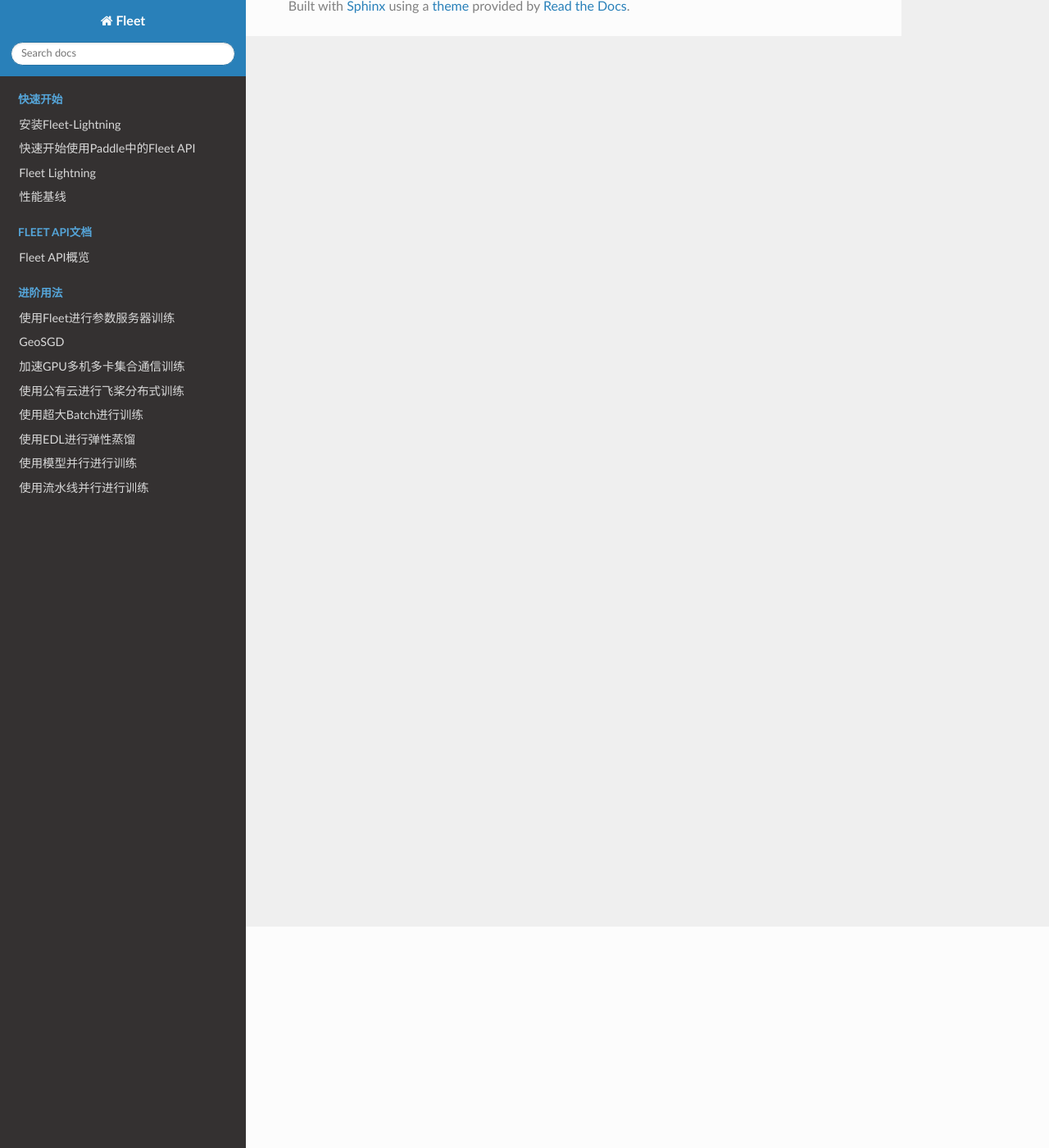
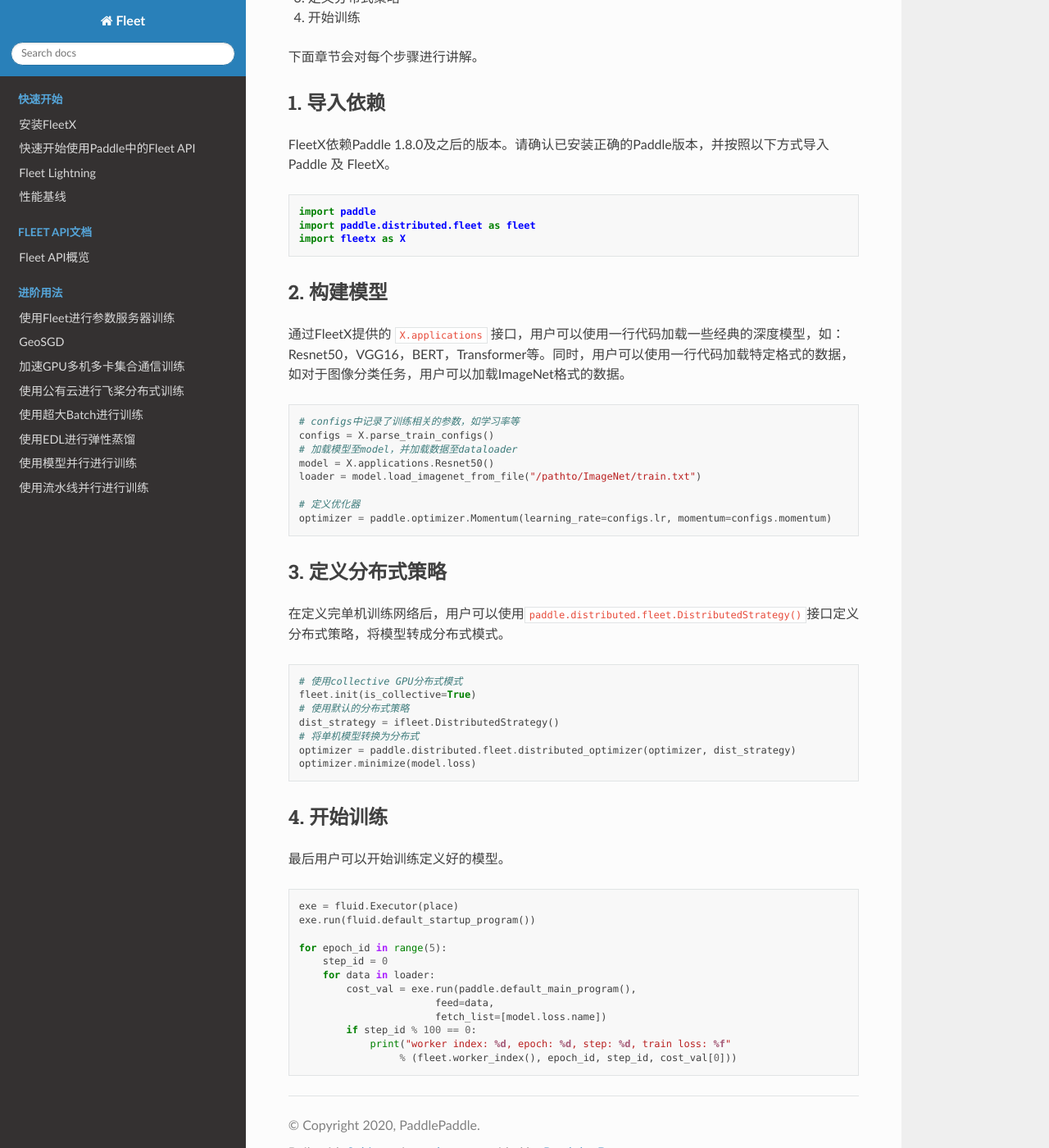
Before and after one commit to qjing666/FleetDoc, a Sphinx documentation site: the page built from docs/source/paddle_fleet/fleet_quick_start.md, in a window 1280 px wide and 1400 px high, scrolled down 270 px. Shown: the whole window at 82% size. Built offline with Sphinx 7.4.7 and the Read the Docs theme 2.0.0, drawn with Linux system fonts in a browser that asks for light colours; pages that are not in the unit, such as notebooks, are missing from menus; some of the changed text lies outside the part shown.

Commit message:
update doc

````diff
--- a/docs/source/paddle_fleet/fleet_quick_start.md
+++ b/docs/source/paddle_fleet/fleet_quick_start.md
@@ -1,2 +1,68 @@
 ## Quick Start of Fleet in Paddle
-- TBA
+以下通过图像分类Resnet50的例子，说明如何使用FleetX的接口进行分布式训练。具体步骤如下：
+
+1. 导入依赖
+2. 构建模型
+3. 定义分布式策略
+4. 开始训练
+
+下面章节会对每个步骤进行讲解。
+
+### 1. 导入依赖
+
+FleetX依赖Paddle 1.8.0及之后的版本。请确认已安装正确的Paddle版本，并按照以下方式导入Paddle 及 FleetX。
+```
+import paddle
+import paddle.distributed.fleet as fleet
+import fleetx as X
+```
+
+
+### 2. 构建模型
+
+通过FleetX提供的 `X.applications` 接口，用户可以使用一行代码加载一些经典的深度模型，如：Resnet50，VGG16，BERT，Transformer等。同时，用户可以使用一行代码加载特定格式的数据，如对于图像分类任务，用户可以加载ImageNet格式的数据。
+
+
+```
+# configs中记录了训练相关的参数，如学习率等
+configs = X.parse_train_configs()
+# 加载模型至model，并加载数据至dataloader
+model = X.applications.Resnet50()
+loader = model.load_imagenet_from_file("/pathto/ImageNet/train.txt")
+
+# 定义优化器
+optimizer = paddle.optimizer.Momentum(learning_rate=configs.lr, momentum=configs.momentum)
+```
+
+### 3. 定义分布式策略
+
+在定义完单机训练网络后，用户可以使用`paddle.distributed.fleet.DistributedStrategy()`接口定义分布式策略，将模型转成分布式模式。
+
+```
+# 使用collective GPU分布式模式
+fleet.init(is_collective=True)
+# 使用默认的分布式策略
+dist_strategy = ifleet.DistributedStrategy()
+# 将单机模型转换为分布式
+optimizer = paddle.distributed.fleet.distributed_optimizer(optimizer, dist_strategy)
+optimizer.minimize(model.loss)
+```
+
+### 4. 开始训练
+
+最后用户可以开始训练定义好的模型。
+
+```
+exe = fluid.Executor(place)
+exe.run(fluid.default_startup_program())
+
+for epoch_id in range(5):
+    step_id = 0
+    for data in loader:
+        cost_val = exe.run(paddle.default_main_program(),
+                       feed=data,
+                       fetch_list=[model.loss.name])
+        if step_id % 100 == 0:
+            print("worker index: %d, epoch: %d, step: %d, train loss: %f"
+                 % (fleet.worker_index(), epoch_id, step_id, cost_val[0]))
+```
````
Also changed, not shown: docs/source/paddle_fleet/fleet_ps_geo_async_cn.md (+2 -2 lines), docs/source/paddle_fleet/install_cn.md (+3 -3 lines).
